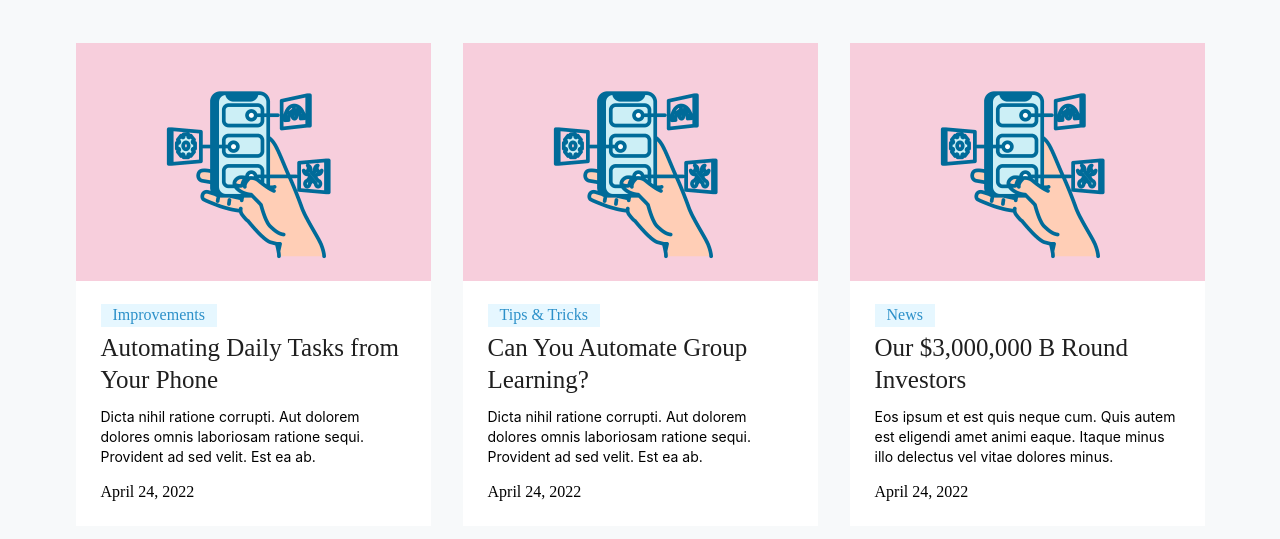
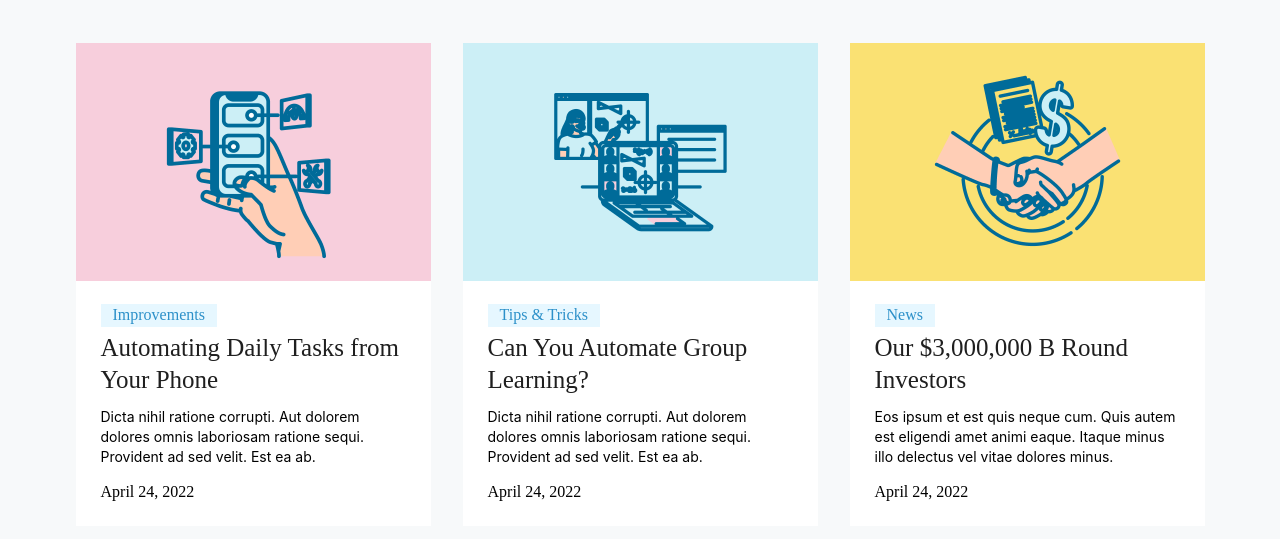
Before and after one commit to antonsmazheuskii/lessons, a plain HTML site: page lesson-3/index.html in a window 1280 px wide. Shown: the part 135-674 px from the top of the page. Drawn offline with Linux system fonts and the light colour scheme.

Commit message:
lesson-3 last

```diff
--- a/lesson-3/index.html
+++ b/lesson-3/index.html
@@ -24,7 +24,7 @@
                 </div>
             </div>
             <div class="card-content">
-                <img src="image/IMAGE.webp" class="box__img" alt="box img">
+                <img src="image/IMAGE-1.webp" class="box__img" alt="box img">
                 <div class="card-text">
                     <a class="link-content-text" href="#">Tips & Tricks</a>
                     <h2 class="card-text__title">Can You Automate Group Learning?</h2>
@@ -34,7 +34,7 @@
                 </div>
             </div>
             <div class="card-content">
-                <img src="image/IMAGE.webp" class="box__img" alt="box img">
+                <img src="image/IMAGE-2.webp" class="box__img" alt="box img">
                 <div class="card-text">
                     <a class="link-content-text" href="#">News</a>
                     <h2 class="card-text__title">Our $3,000,000 B Round Investors</h2>
```
